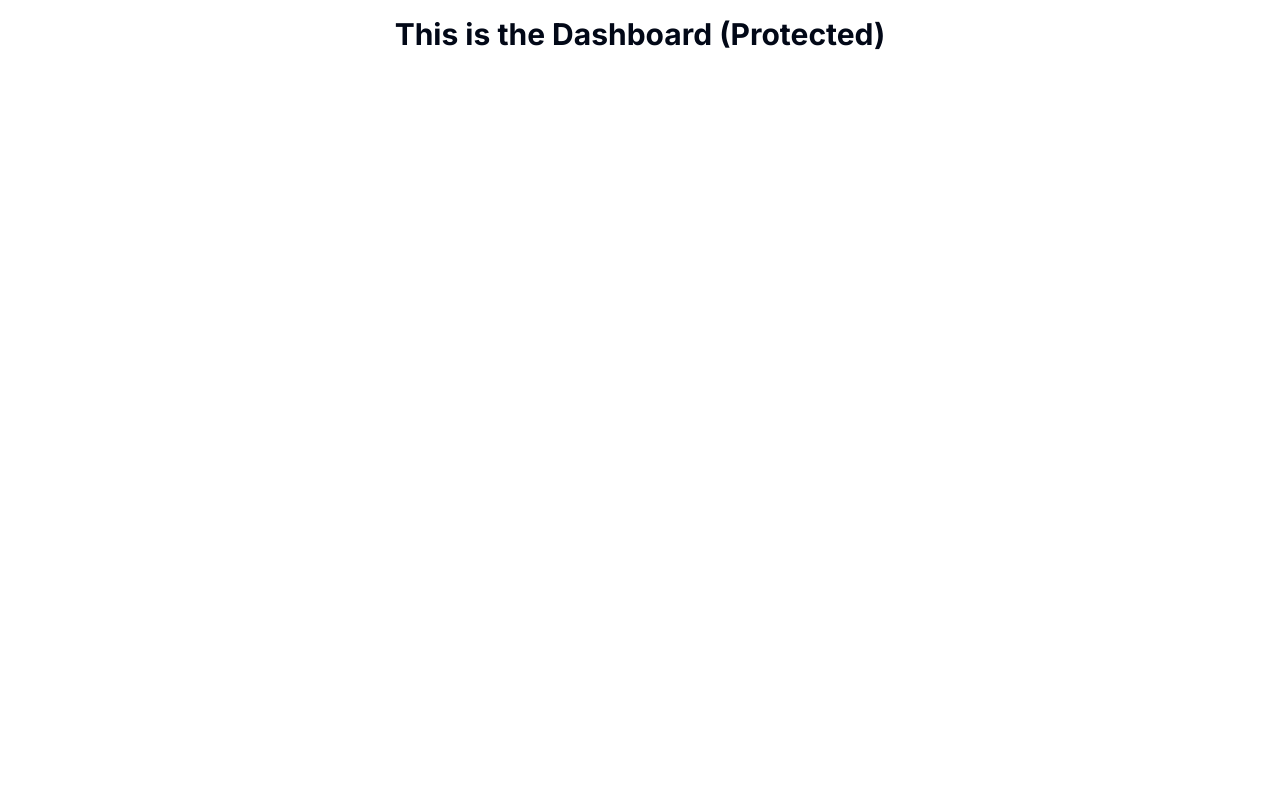
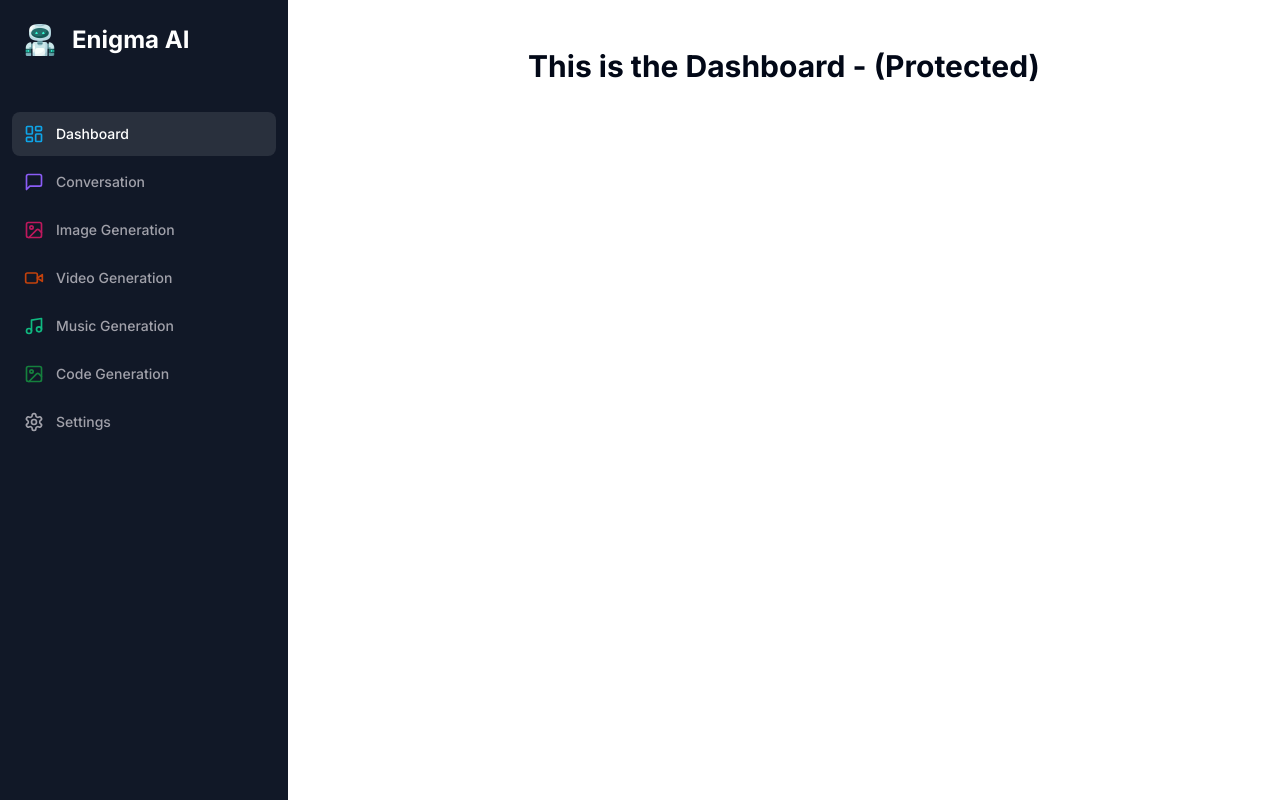
Before and after one commit to bhargavjyoti/enigma-ai, a Next.js app: page /dashboard in a window 1280 px wide. Built offline with nearby package versions, Linux system fonts and the light colour scheme.

Commit message:
Create sidebar and make it responsive

```diff
--- a/app/(dashboard)/(routes)/dashboard/page.tsx
+++ b/app/(dashboard)/(routes)/dashboard/page.tsx
@@ -1,10 +1,7 @@
-import { UserButton } from "@clerk/nextjs"
-
 const page = () => {
   return (
     <div className="text-center font-bold p-4 text-3xl">
-      <h1>This is the Dashboard (Protected)</h1>
-      <UserButton afterSignOutUrl="/" />
+      <h1>This is the Dashboard - (Protected)</h1>
     </div>
   )
 }
--- /dev/null
+++ b/app/(dashboard)/layout.tsx
@@ -0,0 +1,18 @@
+import Navbar from "@/components/Navbar"
+import Sidebar from "@/components/Sidebar"
+
+const DashboardLayout = ( {children}: {children : React.ReactNode} ) => {
+  return (
+    <div className='h-full relative'>
+        <div className="hidden h-full md:flex md:flex-col md:fixed md:w-72 md:inset-y-0 z-[80] bg-gray-900">
+          <Sidebar />
+        </div>
+        <main className="md:pl-72">
+            <Navbar />
+            {children}
+        </main>
+    </div>
+  )
+}
+
+export default DashboardLayout
--- /dev/null
+++ b/components/Navbar.tsx
@@ -0,0 +1,17 @@
+import { UserButton } from "@clerk/nextjs"
+import MobileSidebar from './mobile-sidebar';
+
+const Navbar = () => {
+  return (
+    <nav className='flex items-center p-4'>
+        {/* Left Side */}
+        <MobileSidebar />
+        {/* Right Side */}
+        <div className='flex justify-end w-full'>
+            <UserButton afterSignOutUrl="/" />
+        </div>
+    </nav>
+  )
+}
+
+export default Navbar
--- /dev/null
+++ b/components/Sidebar.tsx
@@ -0,0 +1,86 @@
+"use client";
+
+import { cn } from "@/lib/utils";
+import { ImageIcon, LayoutDashboard, MessageSquare, Music, Settings, VideoIcon } from "lucide-react";
+import Image from "next/image";
+import Link from "next/link";
+import { usePathname } from "next/navigation"
+
+// Routes Array
+const routes = [
+  {
+    label: "Dashboard",
+    icon: LayoutDashboard,
+    href: "/dashboard",
+    color: "text-sky-500"
+  },
+  {
+    label: "Conversation",
+    icon: MessageSquare,
+    href: "/conversation",
+    color: "text-violet-500"
+  },
+  {
+    label: "Image Generation",
+    icon: ImageIcon,
+    href: "/image",
+    color: "text-pink-700"
+  },
+  {
+    label: "Video Generation",
+    icon: VideoIcon,
+    href: "/video",
+    color: "text-orange-700"
+  },
+  {
+    label: "Music Generation",
+    icon: Music,
+    href: "/music",
+    color: "text-emerald-500"
+  },
+  {
+    label: "Code Generation",
+    icon: ImageIcon,
+    href: "/code",
+    color: "text-green-700"
+  },
+  {
+    label: "Settings",
+    icon: Settings,
+    href: "/settings",
+  },
+]
+
+
+
+const Sidebar = () => {
+  const pathname = usePathname()
+
+
+  return (
+    <div className="space-y-4 py-4 flex flex-col h-full bg-[#111827] text-white">
+        <div className="px-3 py-2 flex-1">
+          <Link href="/dashboard" className="flex items-center pl-3 mb-14">
+            <div className="relative w-8 h-8 mr-4">
+              <Image fill alt="logo" src="/logo.png" />
+            </div>
+            <h1 className="text-2xl font-bold">Enigma AI</h1>
+          </Link>
+          <div className="space-y-1">
+            {routes.map(route => (
+              <Link href={route.href} key={route.href} className={cn("text-sm group flex p-3 w-full justify-start font-medium cursor-pointer hover:text-white hover:bg-white/10 rounded-lg transition",
+              pathname === route.href ? "text-white bg-white/10" : "text-zinc-400"
+              )}>
+                <div className="flex items-center flex-1">
+                  <route.icon className={cn("h-5 w-5 mr-3", route.color)} />
+                  {route.label}
+                </div>
+              </Link>
+            ))}
+          </div>
+        </div>
+    </div>
+  )
+}
+
+export default Sidebar
--- /dev/null
+++ b/components/mobile-sidebar.tsx
@@ -0,0 +1,38 @@
+"use client"
+
+import { Button } from "@/components/ui/button"
+
+import { Menu } from "lucide-react"
+import { Sheet, SheetContent, SheetTrigger } from "@/components/ui/sheet"
+import Sidebar from "./Sidebar"
+import { useEffect, useState } from "react"
+
+
+const MobileSidebar = () => {
+    // Used to solve hydration error
+    const [isMounted, setIsMounted] = useState(false);
+
+    useEffect(() => {
+        setIsMounted(true)
+    }, [])
+
+    if(!isMounted) {
+        return null;
+    }
+    // Used to solve hydration error
+
+  return (
+    <Sheet>
+        <SheetTrigger>
+            <Button variant="ghost" size="icon" className='md:hidden'>
+                <Menu />
+            </Button>
+        </SheetTrigger>
+        <SheetContent side="left" className="p-0">
+            <Sidebar />
+        </SheetContent>
+    </Sheet>
+  )
+}
+
+export default MobileSidebar
--- /dev/null
+++ b/components/ui/sheet.tsx
@@ -0,0 +1,144 @@
+"use client"
+
+import * as React from "react"
+import * as SheetPrimitive from "@radix-ui/react-dialog"
+import { cva, type VariantProps } from "class-variance-authority"
+import { X } from "lucide-react"
+
+import { cn } from "@/lib/utils"
+
+const Sheet = SheetPrimitive.Root
+
+const SheetTrigger = SheetPrimitive.Trigger
+
+const SheetClose = SheetPrimitive.Close
+
+const SheetPortal = ({
+  className,
+  ...props
+}: SheetPrimitive.DialogPortalProps) => (
+  <SheetPrimitive.Portal className={cn(className)} {...props} />
+)
+SheetPortal.displayName = SheetPrimitive.Portal.displayName
+
+const SheetOverlay = React.forwardRef<
+  React.ElementRef<typeof SheetPrimitive.Overlay>,
+  React.ComponentPropsWithoutRef<typeof SheetPrimitive.Overlay>
+>(({ className, ...props }, ref) => (
+  <SheetPrimitive.Overlay
+    className={cn(
+      "fixed inset-0 z-50 bg-background/80 backdrop-blur-sm data-[state=open]:animate-in data-[state=closed]:animate-out data-[state=closed]:fade-out-0 data-[state=open]:fade-in-0",
+      className
+    )}
+    {...props}
+    ref={ref}
+  />
+))
+SheetOverlay.displayName = SheetPrimitive.Overlay.displayName
+
+const sheetVariants = cva(
+  "fixed z-50 gap-4 bg-background p-6 shadow-lg transition ease-in-out data-[state=open]:animate-in data-[state=closed]:animate-out data-[state=closed]:duration-300 data-[state=open]:duration-500",
+  {
+    variants: {
+      side: {
+        top: "inset-x-0 top-0 border-b data-[state=closed]:slide-out-to-top data-[state=open]:slide-in-from-top",
+        bottom:
+          "inset-x-0 bottom-0 border-t data-[state=closed]:slide-out-to-bottom data-[state=open]:slide-in-from-bottom",
+        left: "inset-y-0 left-0 h-full w-3/4 border-r data-[state=closed]:slide-out-to-left data-[state=open]:slide-in-from-left sm:max-w-sm",
+        right:
+          "inset-y-0 right-0 h-full w-3/4  border-l data-[state=closed]:slide-out-to-right data-[state=open]:slide-in-from-right sm:max-w-sm",
+      },
+    },
+    defaultVariants: {
+      side: "right",
+    },
+  }
+)
+
+interface SheetContentProps
+  extends React.ComponentPropsWithoutRef<typeof SheetPrimitive.Content>,
+    VariantProps<typeof sheetVariants> {}
+
+const SheetContent = React.forwardRef<
+  React.ElementRef<typeof SheetPrimitive.Content>,
+  SheetContentProps
+>(({ side = "right", className, children, ...props }, ref) => (
+  <SheetPortal>
+    <SheetOverlay />
+    <SheetPrimitive.Content
+      ref={ref}
+      className={cn(sheetVariants({ side }), className)}
+      {...props}
+    >
+      {children}
+      <SheetPrimitive.Close className="absolute right-4 top-4 rounded-sm opacity-70 ring-offset-background transition-opacity hover:opacity-100 focus:outline-none focus:ring-2 focus:ring-ring focus:ring-offset-2 disabled:pointer-events-none data-[state=open]:bg-secondary">
+        <X className="h-4 w-4" />
+        <span className="sr-only">Close</span>
+      </SheetPrimitive.Close>
+    </SheetPrimitive.Content>
+  </SheetPortal>
+))
+SheetContent.displayName = SheetPrimitive.Content.displayName
+
+const SheetHeader = ({
+  className,
+  ...props
+}: React.HTMLAttributes<HTMLDivElement>) => (
+  <div
+    className={cn(
+      "flex flex-col space-y-2 text-center sm:text-left",
+      className
+    )}
+    {...props}
+  />
+)
+SheetHeader.displayName = "SheetHeader"
+
+const SheetFooter = ({
+  className,
+  ...props
+}: React.HTMLAttributes<HTMLDivElement>) => (
+  <div
+    className={cn(
+      "flex flex-col-reverse sm:flex-row sm:justify-end sm:space-x-2",
+      className
+    )}
+    {...props}
+  />
+)
+SheetFooter.displayName = "SheetFooter"
+
+const SheetTitle = React.forwardRef<
+  React.ElementRef<typeof SheetPrimitive.Title>,
+  React.ComponentPropsWithoutRef<typeof SheetPrimitive.Title>
+>(({ className, ...props }, ref) => (
+  <SheetPrimitive.Title
+    ref={ref}
+    className={cn("text-lg font-semibold text-foreground", className)}
+    {...props}
+  />
+))
+SheetTitle.displayName = SheetPrimitive.Title.displayName
+
+const SheetDescription = React.forwardRef<
+  React.ElementRef<typeof SheetPrimitive.Description>,
+  React.ComponentPropsWithoutRef<typeof SheetPrimitive.Description>
+>(({ className, ...props }, ref) => (
+  <SheetPrimitive.Description
+    ref={ref}
+    className={cn("text-sm text-muted-foreground", className)}
+    {...props}
+  />
+))
+SheetDescription.displayName = SheetPrimitive.Description.displayName
+
+export {
+  Sheet,
+  SheetTrigger,
+  SheetClose,
+  SheetContent,
+  SheetHeader,
+  SheetFooter,
+  SheetTitle,
+  SheetDescription,
+}
--- a/package.json
+++ b/package.json
@@ -10,6 +10,7 @@
   },
   "dependencies": {
     "@clerk/nextjs": "^4.23.2",
+    "@radix-ui/react-dialog": "^1.0.4",
     "@radix-ui/react-slot": "^1.0.2",
     "@types/node": "20.4.8",
     "@types/react": "18.2.19",
```
Also changed, not shown: public/logo.png (added), 1 other file (tests, documents, lock files or other folders).
